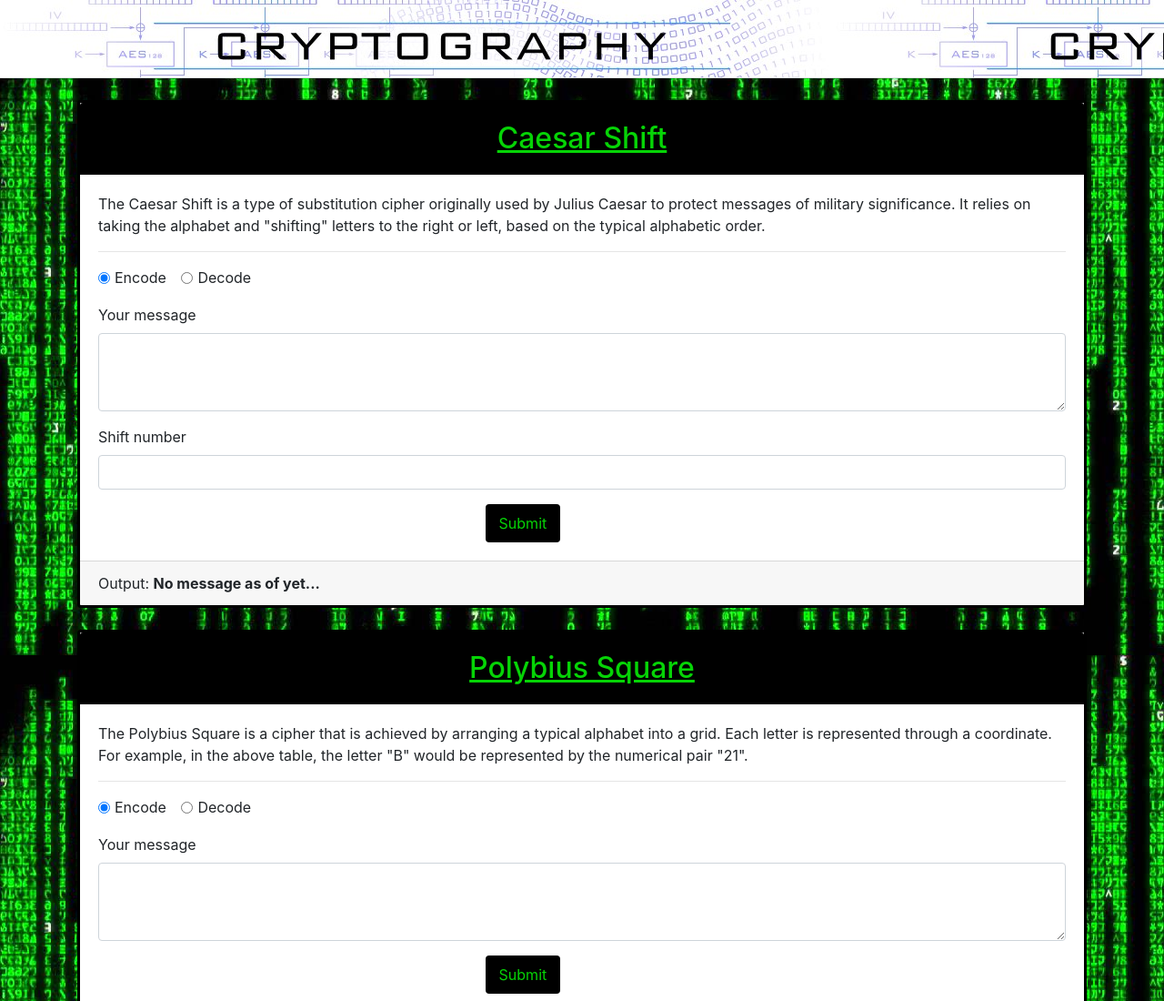
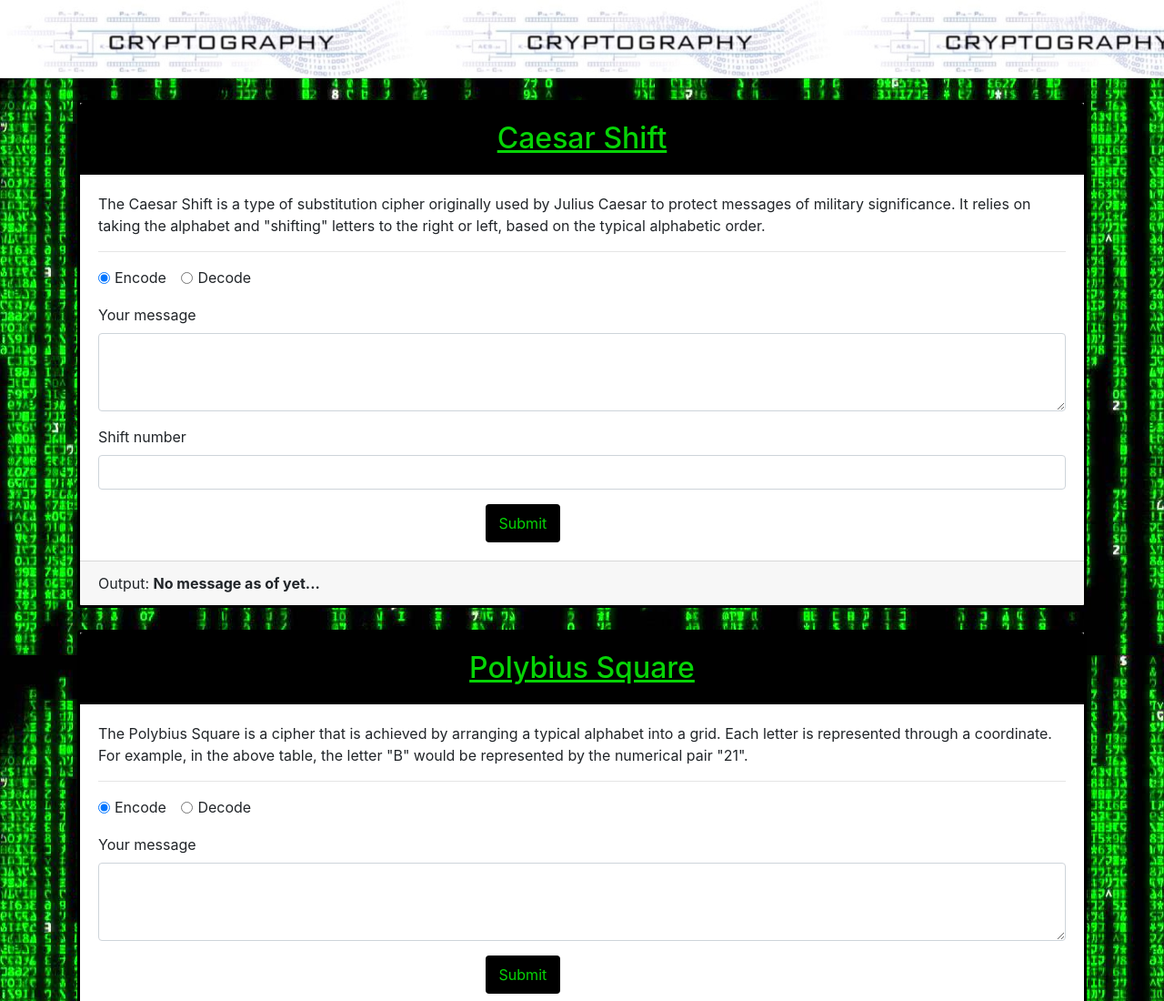
Before and after one commit to Code-Life-Hub/Decryption-Encryption-WebPage, a website: page index.html in a window 1280 px wide. Shown: the top 1100 px of the page at 91% size. Drawn offline with nearby package versions, Linux system fonts and the light colour scheme.

Commit message:
Test Patch for final deployment

```diff
--- a/index.html
+++ b/index.html
@@ -17,23 +17,22 @@
 
     <style>
       body {
-        background-image: url("/IMG-1.jpg") !important;
+        background-image: url("/img-1.jpg") !important;
       }
       /* Added styles for the header */
 
-      header h1 {
+      /* header h1 {
         text-align: center;
         width: 100%;
         padding: 0px !important;
-      }
+      } */
 
       a.text-light.nav-link.active {
         color: white;
       }
 
       .row.align-items-center {
-        color: rgb(6, 212, 6);
-        background-image: url("/Decoder-Ring-Banner.jpg");
+        background-image: url("/decoder-ring-banner.jpg") !important;
       }
 
       button.btn-primary {
```
Also changed, not shown: decoder-ring-banner.jpg (added), img-1.jpg (added).
